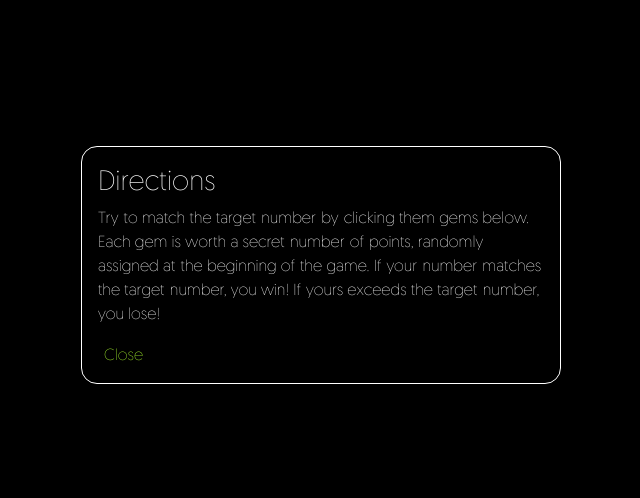
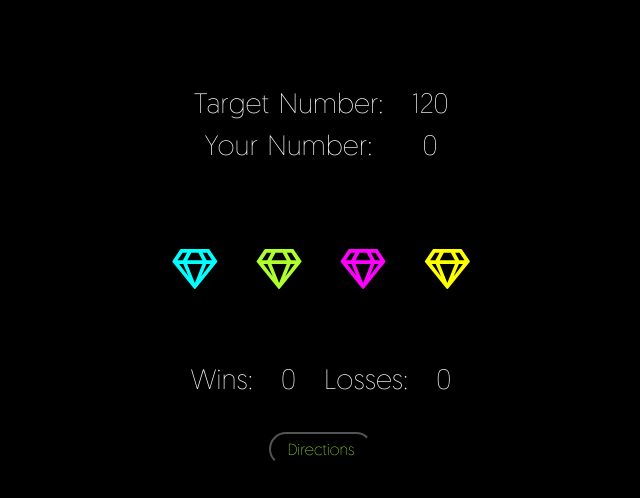
Before and after one commit to jrobs87/The-Crystal-Collector, a plain HTML site: page index.html in a window 1280 px wide. Shown: the part 150-648 px from the top of the page, without its empty margins (319-959 px from the left). Drawn offline with nearby package versions, Linux system fonts and the light colour scheme.

Commit message:
minor aestheitc impreovements and added comments

```diff
--- a/assets/css/style.css
+++ b/assets/css/style.css
@@ -24,14 +24,12 @@ button:focus {
 }
 
 #directionsButton {
-    position: absolute;
-    background: white;
     border-radius: 2em;
-    color: black;
+    background: black;
+    color: greenyellow;
     font-size: 1em;
     padding: .2em 1em .2em 1em;
-    bottom: 1em;
-    left: 1em;
+    margin-top: 2em;
 }
 
 #instructions {
@@ -39,7 +37,6 @@ button:focus {
    height: 100vh;
    z-index: 10;
    position: fixed;
-   visibility: visible;
    background: black;
 }
 
@@ -49,7 +46,8 @@ button:focus {
     text-align: left;
     margin: auto;
     margin-top: 20%;
-    width: 30em;
+    width: 90%;
+    max-width: 30em;
     padding: 1em;
 }
 
@@ -108,3 +106,7 @@ table {
     color: yellow;
 }
 /* ========== End Gem Styling ========== */
+
+#winCounter {
+    margin-top: 3em;
+}
--- a/assets/javascript/game.js
+++ b/assets/javascript/game.js
@@ -40,12 +40,12 @@ $(document).ready(function () {
 
             // Adds random gem values to an array to check for non-unique values
             numbersUsed.push(number);
+
             // Inserts values into each gem's HTML value attribute
             $(gemArray[i]).val(number);
         };
         console.log(numbersUsed);
     };
-
 
     // CHECK WIN CONDITIONS - checks to see if the user number equals the random number for the win
     function winCheck() {
@@ -76,11 +76,23 @@ $(document).ready(function () {
         winCheck();
     });
 
+    // OPENING THE DIRECTIONS MODAL
+    $('#directionsButton').click(function () {
+        $('#instructions').removeClass("hidden");
+        console.log('Directions modal opened.');
+    });
+
+    // CLOSING THE DIRECTIONS MODAL
+    $('#close').click(function () {
+        $('#instructions').removeClass("visible");
+        $('#instructions').addClass("hidden");
+        console.log('Directions modal closed.');
+    });
+
     // BEGIN GAME - calls random number generators and starts the game
     randomNumberGen(); // initialize the number we are trying to guess
     gemNumberGen(); // initilize the random gem values
-    console.log('The game begins!');// begins game
-
+    console.log('The game begins!'); // begins game
 
 });
 
--- a/index.html
+++ b/index.html
@@ -18,8 +18,7 @@
 
 <body>
 
-
-        <div id="instructions">
+        <div id="instructions" class="hidden">
                 <div id="instructionsBlurb">
                     <h3>Directions</h3>
                     Try to match the target number by clicking them gems below.
@@ -29,6 +28,7 @@
                     <button id="close">Close</button>
                 </div>
             </div>
+
 
     <h1 style="margin: 1em 0em 1em 0em">The Crystal Collector</h1>
 
```
